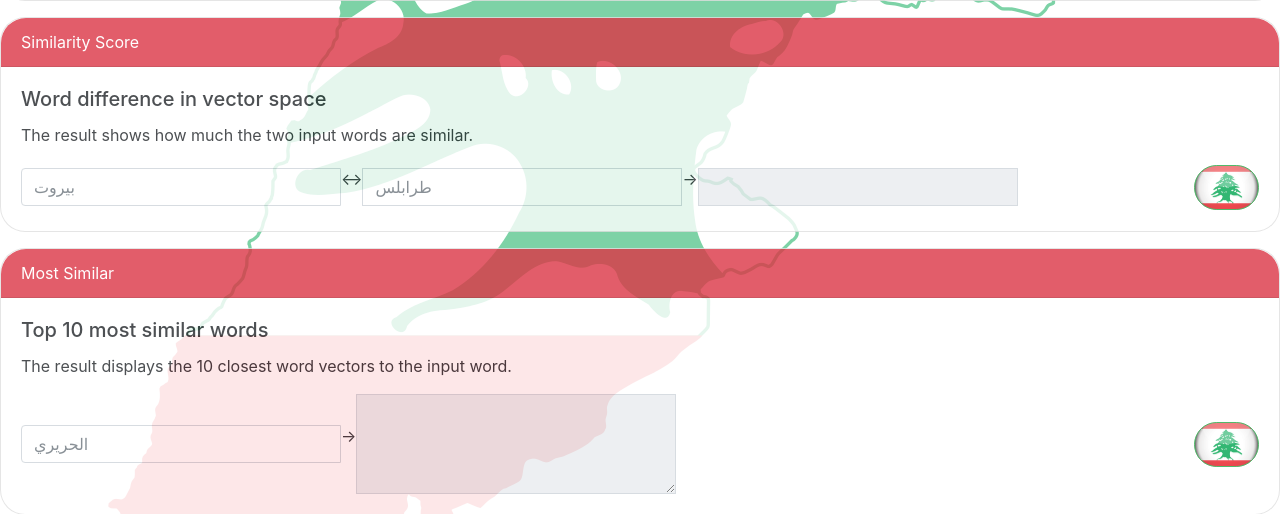
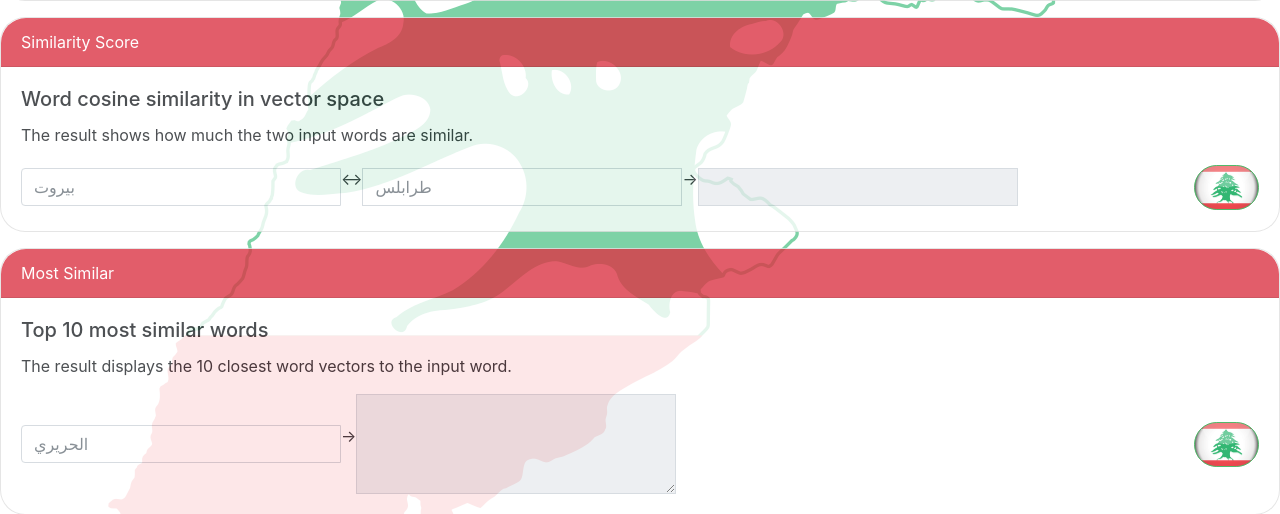
Before and after one commit to moussaKam/Lebanese-news-word-embedding, a Flask app: page / in a window 1280 px wide. Shown: the part 633-1147 px from the top of the page. Run offline with Flask 2, Linux system fonts and the light colour scheme; some libraries are stand-ins or nearby versions.

Commit message:
change images

```diff
--- a/explorer/templates/base.html
+++ b/explorer/templates/base.html
@@ -174,7 +174,7 @@
         <div class="card mb-3 mx-auto special-card" style="max-width: 80rem; border-radius: 25px" >
             <div class="card-header  bg-danger text-white" style="border-top-right-radius: 25px; border-top-left-radius: 25px" >Similarity Score</div>
             <div class="card-body">
-              <h5 class="card-title">Word difference in vector space</h5>
+              <h5 class="card-title">Word cosine similarity in vector space</h5>
               <p class="card-text">The result shows how much the two input words are similar.</p>
 
               <div class="input-group" style="  display: flex;
```
Also changed, not shown: explorer/images/analogy.png, explorer/images/sim-score.png.
